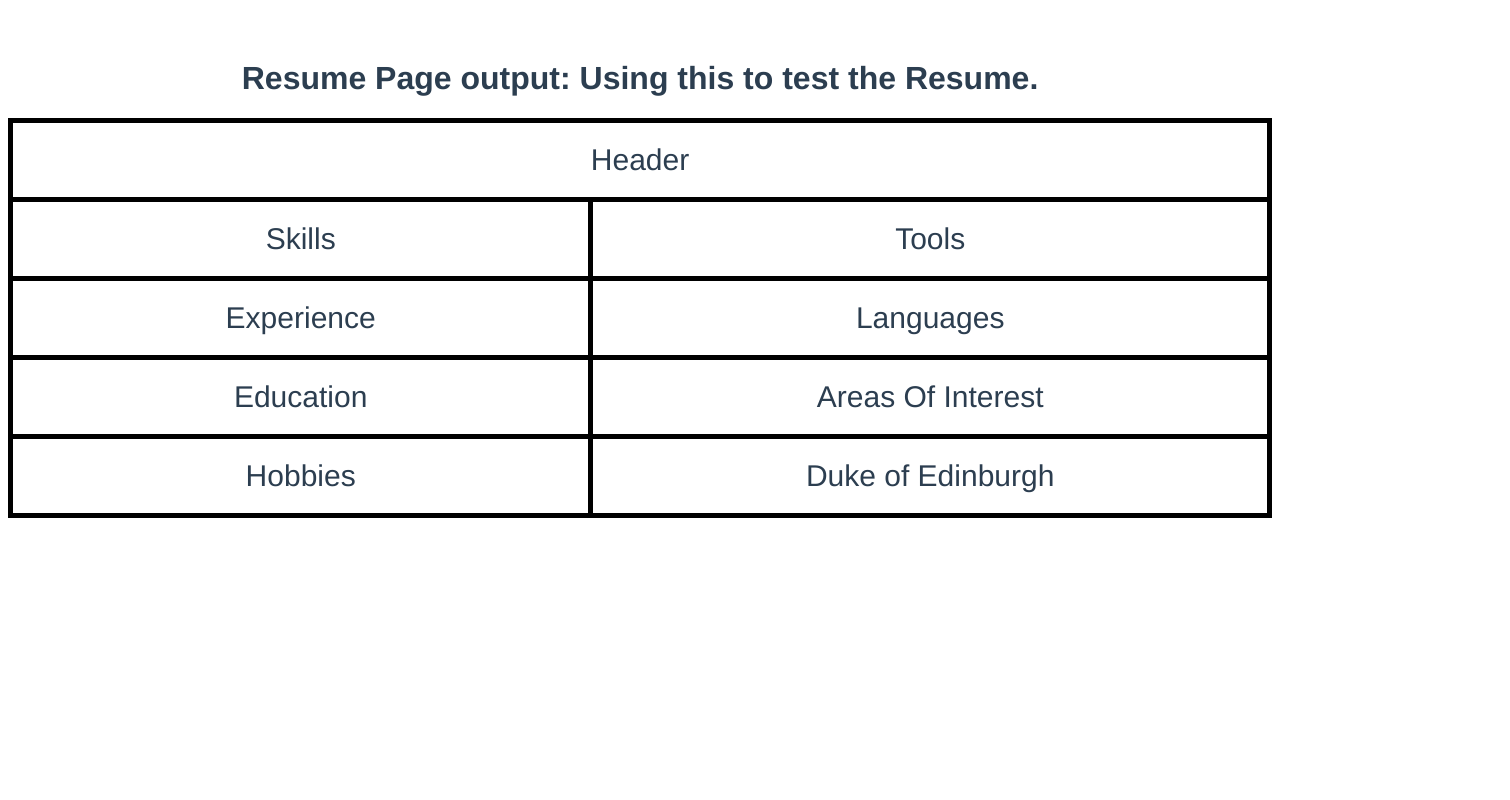
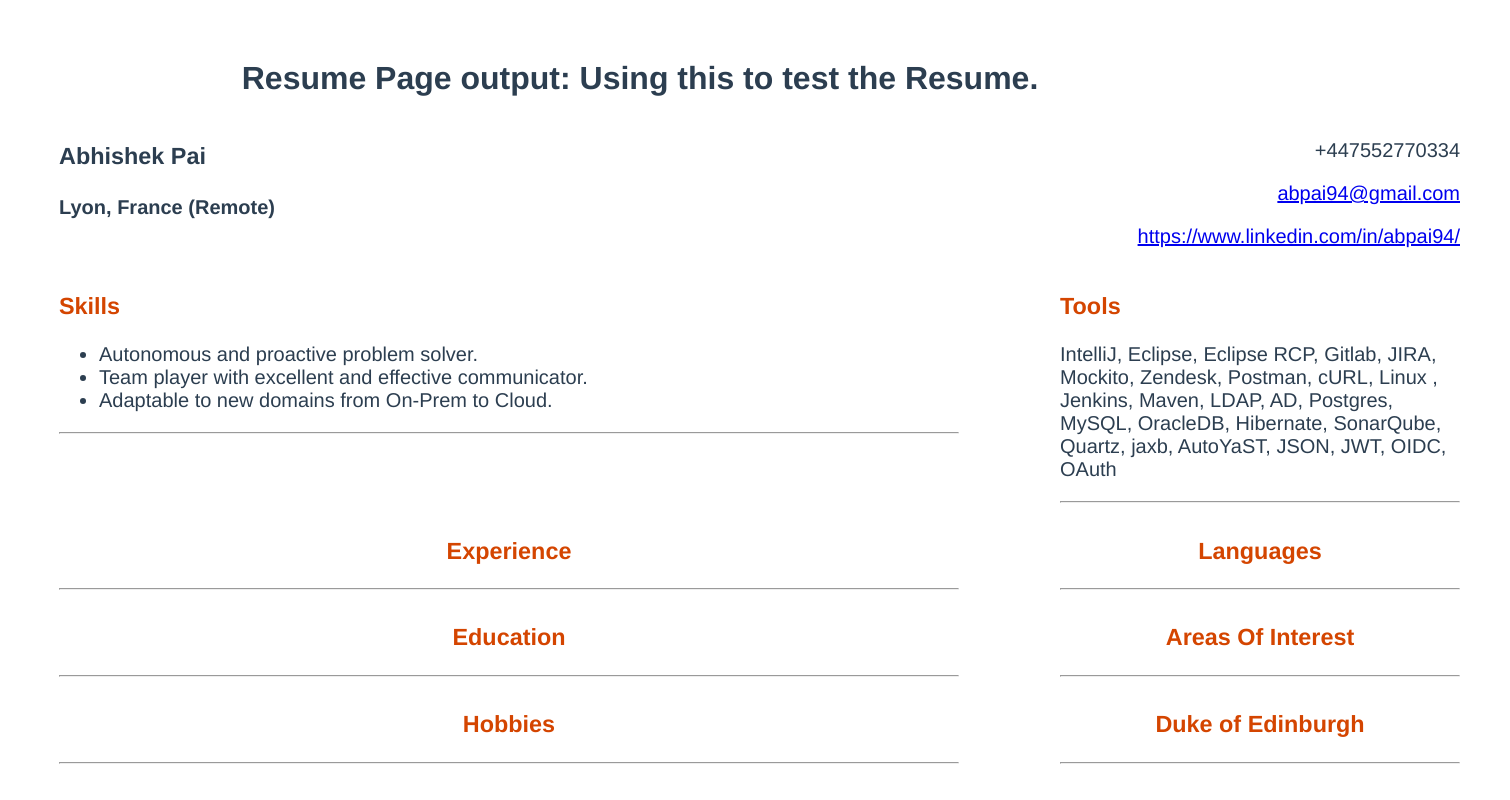
Before and after one commit to abpai94/personal-website, a Vue app: page / in a window 1280 px wide. Shown: the whole page, 1510 px wide, since content can reach past the window. Built offline with nearby package versions, Linux system fonts and the light colour scheme.

Commit message:
#1: Added more content to Resume with better formatting.

```diff
--- a/src/components/Resume.vue
+++ b/src/components/Resume.vue
@@ -1,30 +1,67 @@
 <template>
     <div>
         <h1> Resume Page output: {{ msg }} </h1>
-        <!-- <b-container>
-            <b-card title="Abhishek Pai" subTitle="Lyon, France - Remote">
-                <b-card-text>
-                    Should be the required text for the resume
-                </b-card-text>
-            </b-card>
-        </b-container>
-        <b-container class="column-split">
-            <b-row>
-                <b-col>Test Column 1</b-col>
-                <b-col>Test Column 2</b-col>
-            </b-row>
-        </b-container> -->
     </div>
     <div class="grid-container-resume">
-        <div class="grid-item-header">Header</div>
-        <div class="grid-item-skills">Skills</div>
-        <div class="grid-item-tools">Tools</div>
-        <div class="grid-item-experience">Experience</div>
-        <div class="grid-item-languages">Languages</div>
-        <div class="grid-item-education">Education</div>
-        <div class="grid-item-areas-of-interest">Areas Of Interest</div>
-        <div class="grid-item-hobbies">Hobbies</div>
-        <div class="grid-item-duke-of-edingburgh">Duke of Edinburgh</div>
+        <div class="grid-item-header-1">
+            <h3>Abhishek Pai</h3>
+            <h4>Lyon, France (Remote)</h4>
+        </div>
+        <div class="grid-item-header-2">
+            <p>+447552770334</p>
+            <p>
+                <a href="mailto:abpai94@gmail.com">
+                    abpai94@gmail.com
+                </a>
+            </p>
+            <p>
+                <a href="https://www.linkedin.com/in/abpai94/">
+                    https://www.linkedin.com/in/abpai94/
+                </a>
+            </p>
+        </div>
+        <div class="grid-item-skills">
+            <h3 class="grid-item-heading">Skills</h3>
+            <ul>
+                <li>Autonomous and proactive problem solver.</li>
+                <li>Team player with excellent and effective communicator.</li>
+                <li>Adaptable to new domains from On-Prem to Cloud.</li>
+            </ul>
+            <hr>
+        </div>
+        <div class="grid-item-tools">
+            <h3 class="grid-item-heading">Tools</h3>
+            <p>
+                IntelliJ, Eclipse, Eclipse RCP, Gitlab, JIRA, Mockito, Zendesk, Postman, cURL, Linux , Jenkins, Maven,
+                LDAP, AD, Postgres, MySQL, OracleDB, Hibernate, SonarQube, Quartz, jaxb, AutoYaST, JSON, JWT, OIDC,
+                OAuth
+            </p>
+            <hr>
+        </div>
+        <div class="grid-item-experience">
+            <h3 class="grid-item-heading">Experience</h3>
+            <hr>
+        </div>
+        <div class="grid-item-languages">
+            <h3 class="grid-item-heading">Languages</h3>
+            <hr>
+        </div>
+        <div class="grid-item-education">
+            <h3 class="grid-item-heading">Education</h3>
+            <hr>
+        </div>
+        <div class="grid-item-areas-of-interest">
+            <h3 class="grid-item-heading">Areas Of Interest</h3>
+            <hr>
+        </div>
+        <div class="grid-item-hobbies">
+            <h3 class="grid-item-heading">Hobbies</h3>
+            <hr>
+        </div>
+        <div class="grid-item-duke-of-edingburgh">
+            <h3 class="grid-item-heading">Duke of Edinburgh</h3>
+            <hr>
+        </div>
     </div>
 </template>
 
@@ -41,38 +78,57 @@
 .grid-container-resume {
     display: grid;
     grid-template-areas: 'myArea myArea';
-    grid-template-columns: auto auto;
-    gap: 5px;
-    background-color: #000000;
-    padding: 5px;
+    grid-template-columns: 1000px 500px;
+    gap: 1px;
+    /* background-color: #000000; */
+    padding: 1px;
 }
 
 .grid-container-resume>div {
     background-color: rgb(255, 255, 255);
     text-align: center;
-    padding: 20px 0;
-    font-size: 30px;
+    padding: 5px 0;
+    font-size: 20px;
+    padding: 0px 50px 0px 50px;
 }
 
-.grid-item-header {
-    grid-area: myArea;
+div.grid-item-header-1 {
+    text-align: left;
+
 }
 
-.grid-item-experience {
-    grid-area: 3 / 0 / 6 / 1;
+div.grid-item-header-2 {
+    text-align: right;
 }
 
-h3 {
-    margin: 40px 0 0;
+div.grid-item-skills {
+    text-align: left;
+    font-size: 20px;
 }
 
-ul {
+div.grid-item-tools {
+    text-align: left;
+}
+
+h3.grid-item-heading {
+    color: #d44500;
+}
+
+/* .grid-item-experience {
+    grid-area: 3 / 0 / 6 / 1;
+} */
+
+/* h3 {
+    margin: 40px 0 0;
+} */
+
+/* ul {
     list-style-type: none;
     padding: 0;
-}
+} */
 
-li {
+/* li {
     display: inline-block;
     margin: 0 10px;
-}
+} */
 </style>
```
Also changed, not shown: 1 other file (tests, documents, lock files or other folders).
